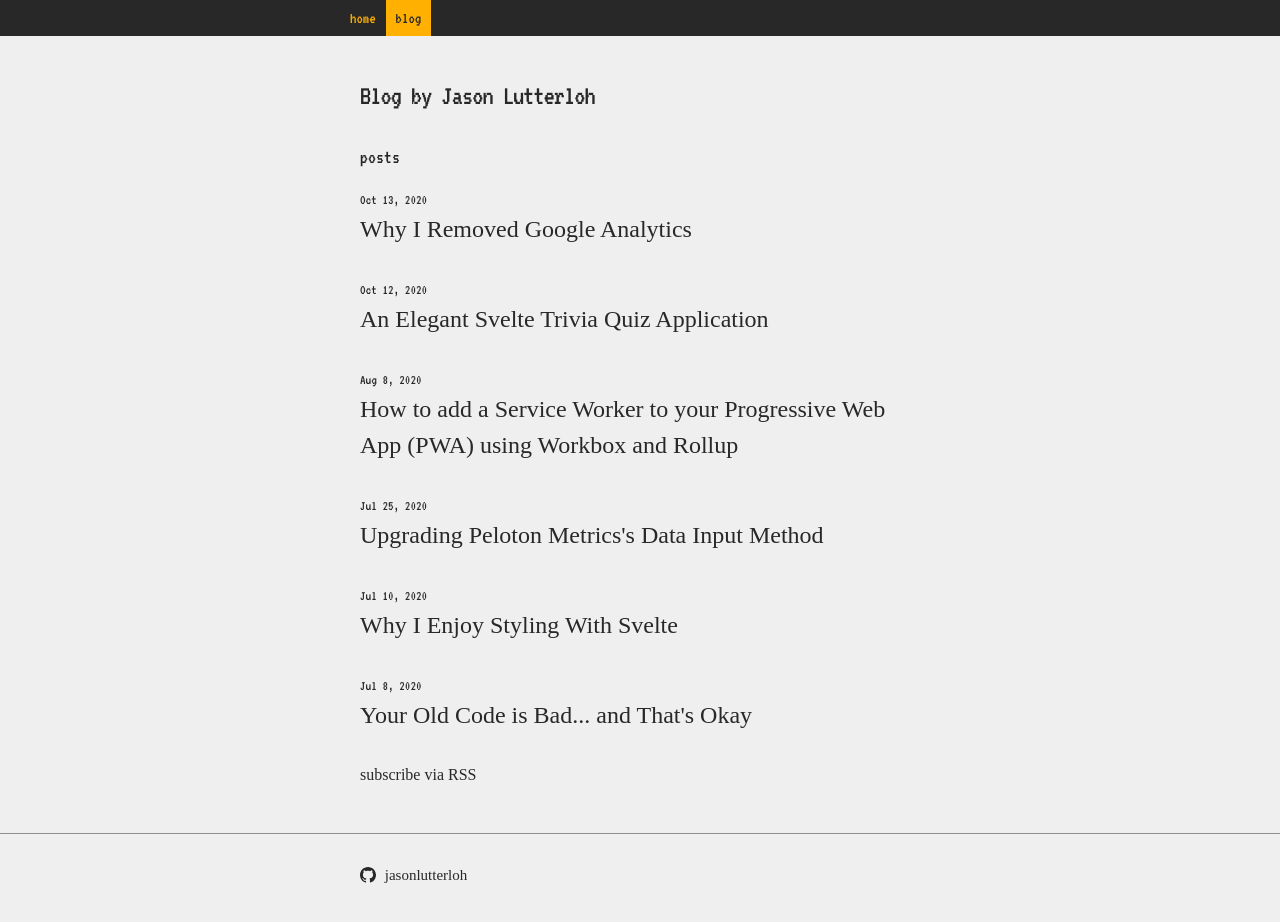
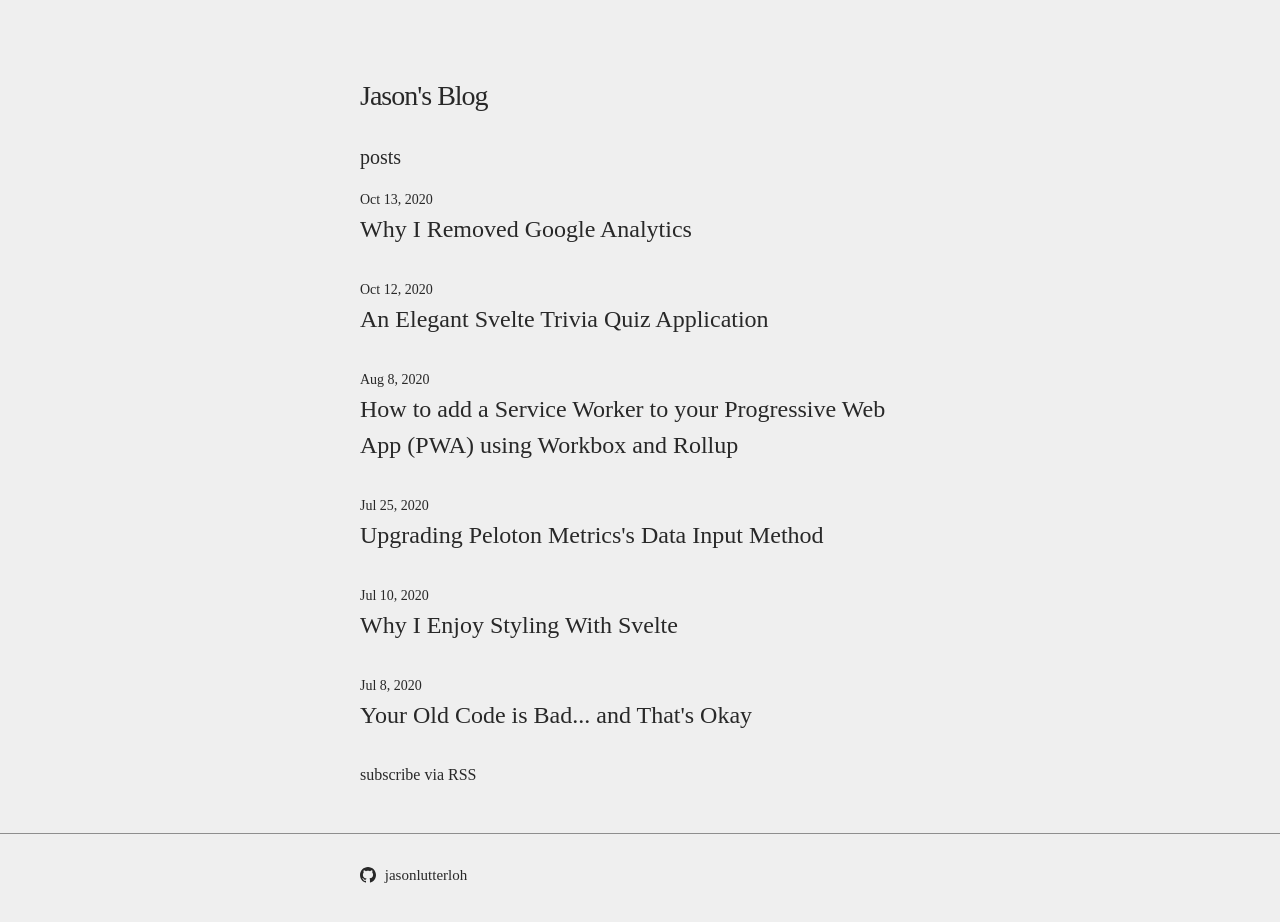
Before and after one commit to jasonlutterloh/jasonlutterloh.github.io, a Jekyll site: the page built from index.markdown, in a window 1280 px wide and 946 px high. Shown: the top 922 px of the window. Built offline with Jekyll 4.4.1, drawn with Linux system fonts in a browser that asks for light colours.

Commit message:
Simplified site

```diff
--- a/_config.yml
+++ b/_config.yml
@@ -18,7 +18,7 @@
 # You can create any custom variable you would like, and they will be accessible
 # in the templates via {{ site.myvariable }}.
 
-title: Blog by Jason Lutterloh
+title: Jason's Blog
 tagline: Blog
 email:
 description: Articles about web development, privacy, and more
--- a/_includes/header.html
+++ b/_includes/header.html
@@ -5,5 +5,4 @@
     {%- assign page_paths = site.header_pages | default: default_paths -%}
     <h1><a class="site-title" rel="author" href="{{ "/" | relative_url }}">{{ site.title | escape }}</a></h1>
   </div>
-  {%- include nav.html -%}
 </header>
--- a/_sass/minima/_layout.scss
+++ b/_sass/minima/_layout.scss
@@ -20,7 +20,6 @@
   float: left;
   font-size: 28px;
   line-height: 32px;
-  font-family: 'VT323', monospace;
 }
 
 .site-nav {
@@ -187,7 +186,6 @@
   font-size: 20px;
   margin-top: 0;
   text-transform: lowercase;
-    font-family: 'VT323', monospace;
 }
 
 .post-list {
@@ -202,7 +200,6 @@
 .post-meta {
   font-size: $small-font-size;
   color: $grey-color;
-  font-family: 'VT323', monospace;
 }
 
 .post-link {
--- a/_sass/minima/_nav.scss
+++ b/_sass/minima/_nav.scss
@@ -1,6 +1,5 @@
 .nav {
     position: fixed;
-    font-family: 'VT323', monospace;
     font-size: 16px;
     top: 0;
     left: 0;
```
